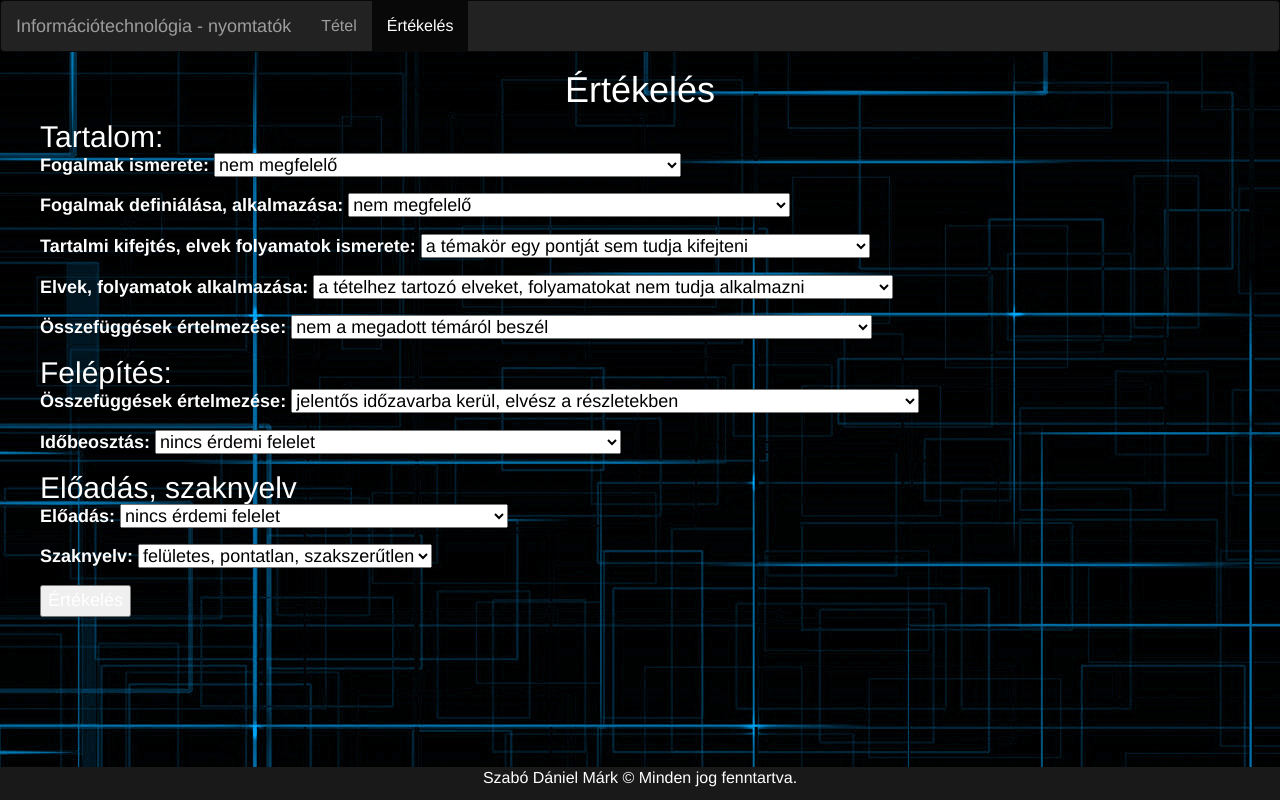
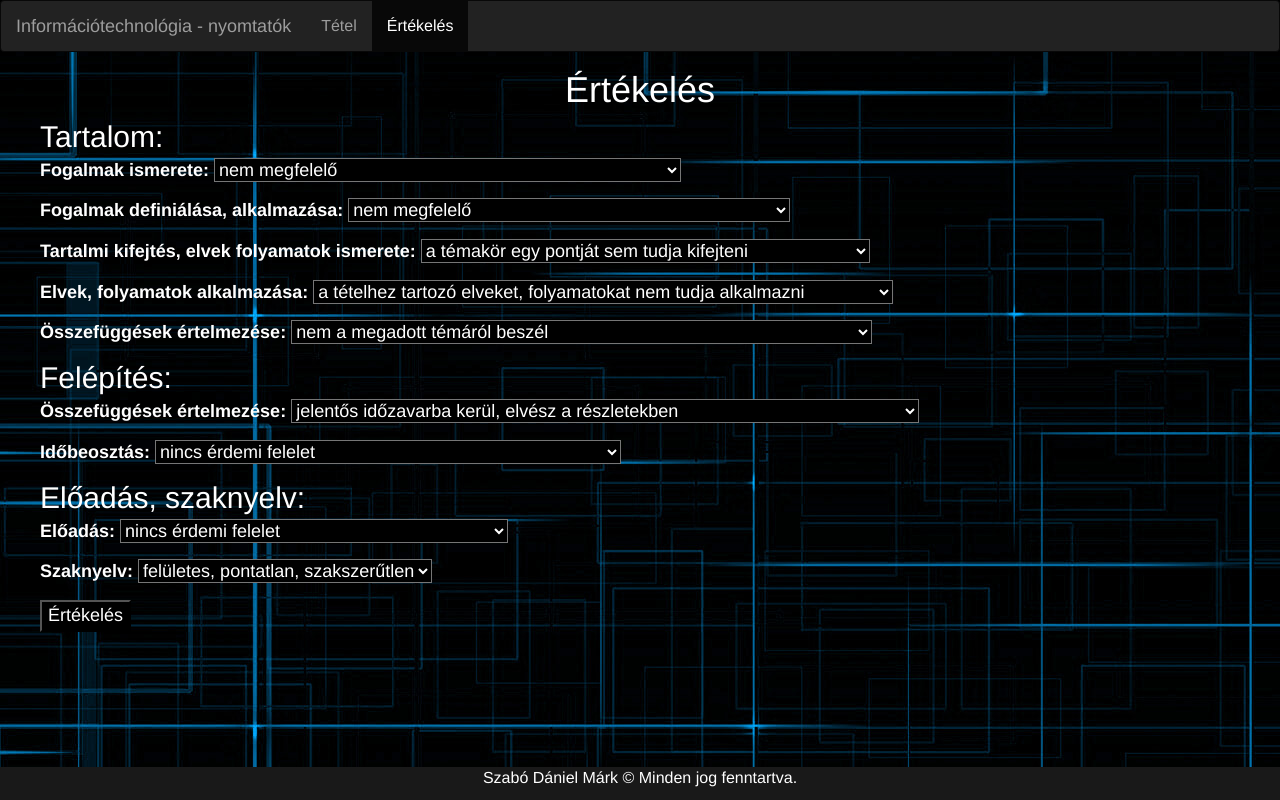
Before and after one commit to szabodani04/KompProgProject1, a plain HTML site: page ertekeles.html in a window 1280 px wide. Drawn offline with nearby package versions, Linux system fonts and the light colour scheme.

Commit message:
ertekeles.html színének egységesítése

```diff
--- a/ertekeles.html
+++ b/ertekeles.html
@@ -73,7 +73,7 @@
                 <option value="2">a felelet felépített, de egy-két gondolati törés van benne</option>
                 <option value="3">a felelet jól felépített</option>
             </select></p>
-            <h2>Előadás, szaknyelv</h2>
+            <h2>Előadás, szaknyelv:</h2>
             <p><label for="eloadas">Előadás: </label>
             <select id="eloadas" name="eloadas">
                 <option value="0">nincs érdemi felelet</option>
@@ -88,7 +88,7 @@
                 <option value="2">pontatlan, de önállóan javít</option>
                 <option value="3">pontos, szakszerű </option>
             </select></p>
-            <button type="button" onclick="Submit()">Értékelés</button>
+            <button type="button" onclick="Submit()" id="gomb">Értékelés</button>
             <!--<p><button type="button" onclick="Submit()" name="Küldés" id="kuld" value="Értékelés">Értékelés</button></p>-->
             <p id="eredmeny"></p>
             <p id="erdemjegy"></p>
--- a/styles.css
+++ b/styles.css
@@ -21,6 +21,7 @@ h1
 h2
 {
     margin: 0px;
+    padding-bottom: 5px;
 }
 .behuzott
 {
@@ -28,7 +29,7 @@ h2
 }
 select
 {
-    color: black;
+    background-color: black;
 }
 .nyil
 {
@@ -88,3 +89,7 @@ footer
     float: right;
     padding-top: 5px;
 }
+#gomb
+{
+    background-color: black;
+}
```
